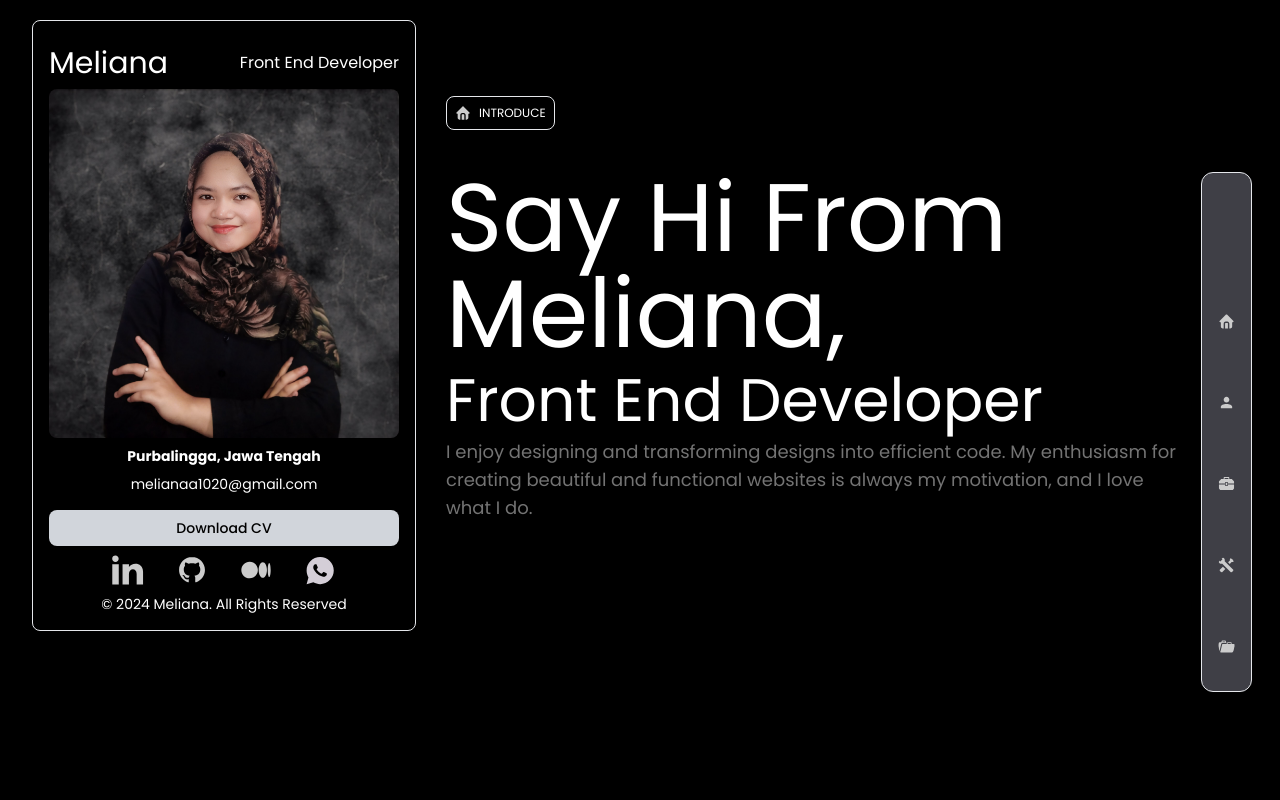
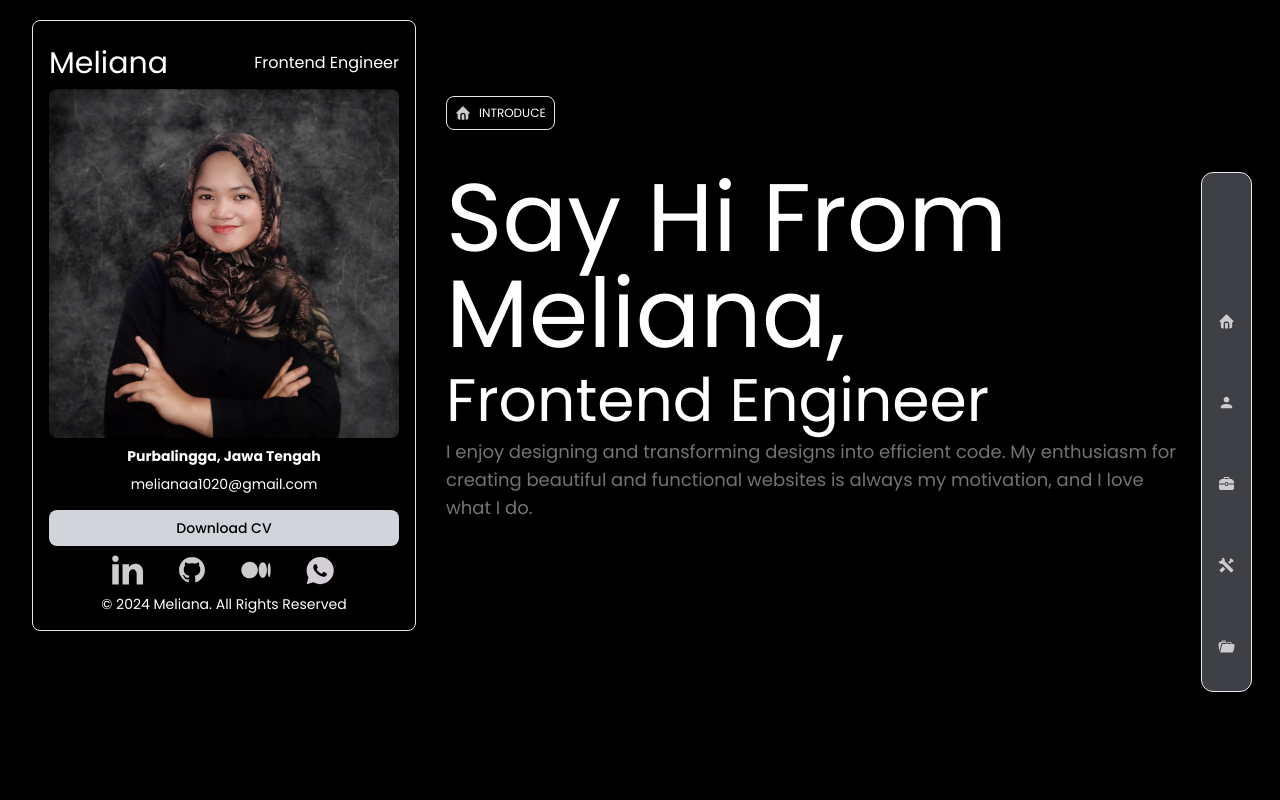
Before and after one commit to Meliana1020/portfolio, a React (Vite) app: page / in a window 1280 px wide. Shown: the top 800 px of the page. Built offline with nearby package versions, Linux system fonts and the light colour scheme.

Commit message:
update: home and card

```diff
--- a/src/Components/Layouts/CardLayout.jsx
+++ b/src/Components/Layouts/CardLayout.jsx
@@ -5,7 +5,7 @@ const CardLayout = () => {
         <div className="rounded-lg shadow-lg py-4 px-4 w-full text-center text-white border sm:max-w-sm">
           <div className="flex flex-row sm:flex-row items-center sm:justify-between sm:gap-4 gap-32 mb-2 sm:mb-">
             <h1 className="text-2xl font-base mt-2 sm:mb-0 md:text-3xl lg:text-3xl ">Meliana</h1>
-            <p className="text-sm md:text-base sm:text-base sm:mt-2">Front End Developer</p>
+            <p className="text-sm md:text-base sm:text-base sm:mt-2">Frontend Engineer</p>
           </div>
           <img
             className="rounded-lg mx-auto w-full h-auto sm:w-full"
--- a/src/Components/Layouts/HomeContent.jsx
+++ b/src/Components/Layouts/HomeContent.jsx
@@ -6,7 +6,7 @@ const HomeContent = () => {
           <p className="pl-2 text-xs">INTRODUCE</p>
         </div>
             <h1 className="text-5xl sm:text-9xl lg:text-8xl md:text-7xl font-base mb-2">Say Hi From Meliana,</h1>
-            <h1 className="text-2xl sm:text-6xl lg:text-6xl md:text-4xl font-base mb-2">Front End Developer</h1>
+            <h1 className="text-2xl sm:text-6xl lg:text-6xl md:text-4xl font-base mb-2">Frontend Engineer</h1>
             <p className="text-lg mb-4 text-neutral-500 mt-2 sm:mr-20">
             I enjoy designing and transforming designs into efficient code. My
             enthusiasm for creating
```
